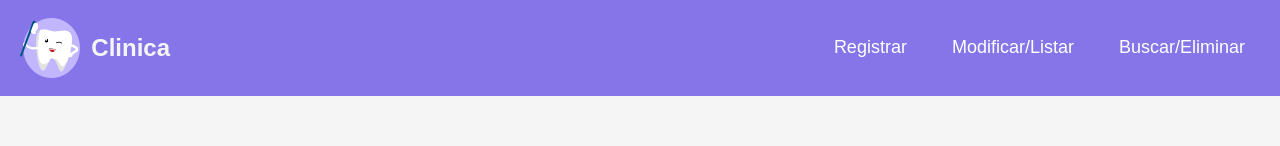
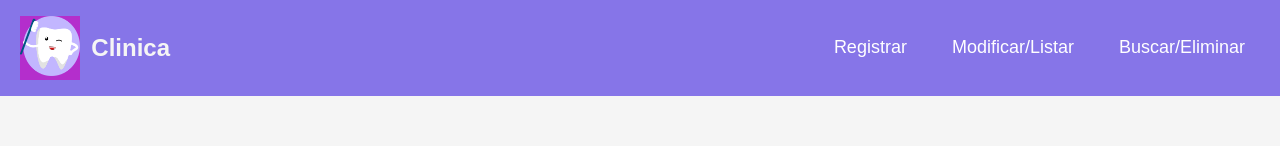
Before and after one commit to LinaMVG/ProyectoFinal-Web-UI-, a React (Vite) app: page / in a window 1280 px wide. Shown: the top 146 px of the page. Built offline with nearby package versions, Linux system fonts and the light colour scheme.

Commit message:
agregando el enlace del home al logo

```diff
--- a/src/components/Navbar/Navbar.css
+++ b/src/components/Navbar/Navbar.css
@@ -24,6 +24,17 @@
   .logoImagen{
     width: 60px;
     height: 60px;
+  }
+
+  .logoLink {
+    display: inline-block;
+    text-decoration: none;
+  }
+
+  .logoLink:hover,
+  .logoLink:focus {
+    background-color: transparent; /* Sin fondo al pasar el cursor o al hacer clic */
+    outline: none; /* Elimina el contorno predeterminado al hacer clic */
   }
 
   .nav-links {
--- a/src/components/Navbar/Navbar.jsx
+++ b/src/components/Navbar/Navbar.jsx
@@ -19,7 +19,9 @@ export default class Navbar extends Component {
     return (
       <div className="nav">
         <div className="logoContainer">
+          <NavLink to="/" className="logoLink" onClick={this.toggleMenu}>
             <img className="logoImagen" src={logoImagen} alt="Diente" />
+          </NavLink>
             <p className="logo">Clinica</p>
         </div>
 
```
